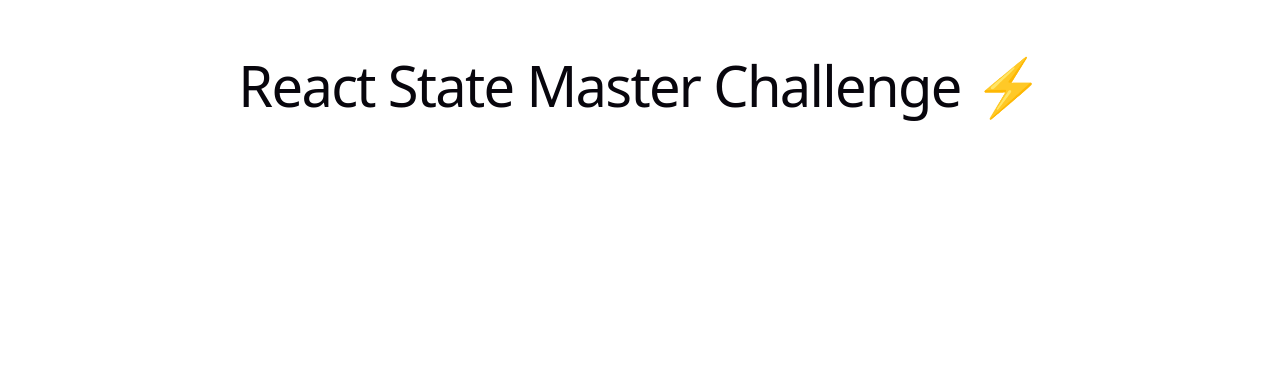
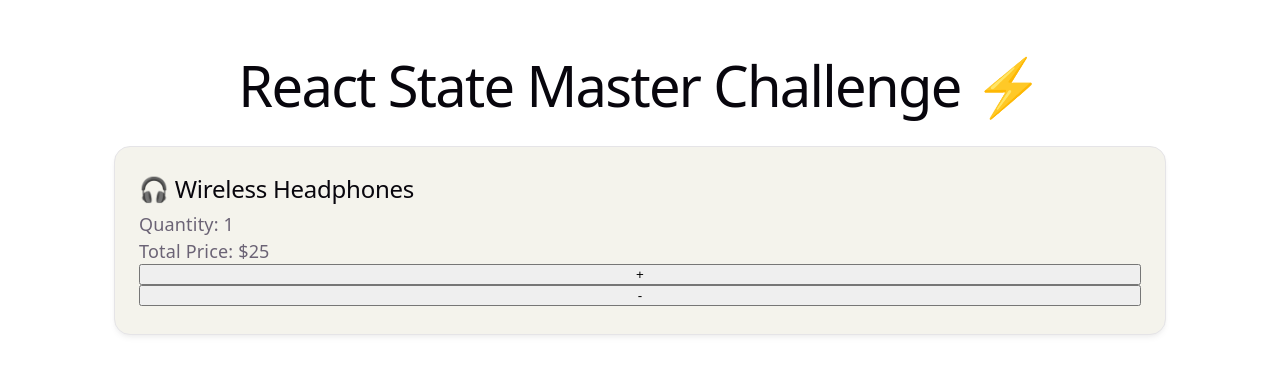
Before and after one commit to Samket1/React-, a React (Vite) app in the folder first-react-app/: page / in a window 1280 px wide. Shown: the top 374 px of the page. Built offline with nearby package versions, Linux system fonts and the light colour scheme.

Commit message:
feat: create StateChallenge component with interactive quantity increment and decrement buttons

```diff
--- a/first-react-app/src/StateChallenge.jsx
+++ b/first-react-app/src/StateChallenge.jsx
@@ -1,9 +1,19 @@
 import './App.css'
 import { useState } from 'react'
 function StateChallenge() {
+  const [quantity, setQuantity] = useState(1)
   return (
     <div className="container">
       <h1 className="header">React State Master Challenge ⚡</h1>
+      <div class='card'>
+        <h2>🎧 Wireless Headphones</h2>
+        <p>Quantity: {quantity}</p>
+        <p>Total Price: ${quantity * 25}</p>
+        <button onclick={(() => setQuantity(quantity + 1))}>+</button>
+
+        <button onclick={(() => setQuantity(quantity - 1))}>-</button>
+
+      </div>
     </div>
   )
 }
```
